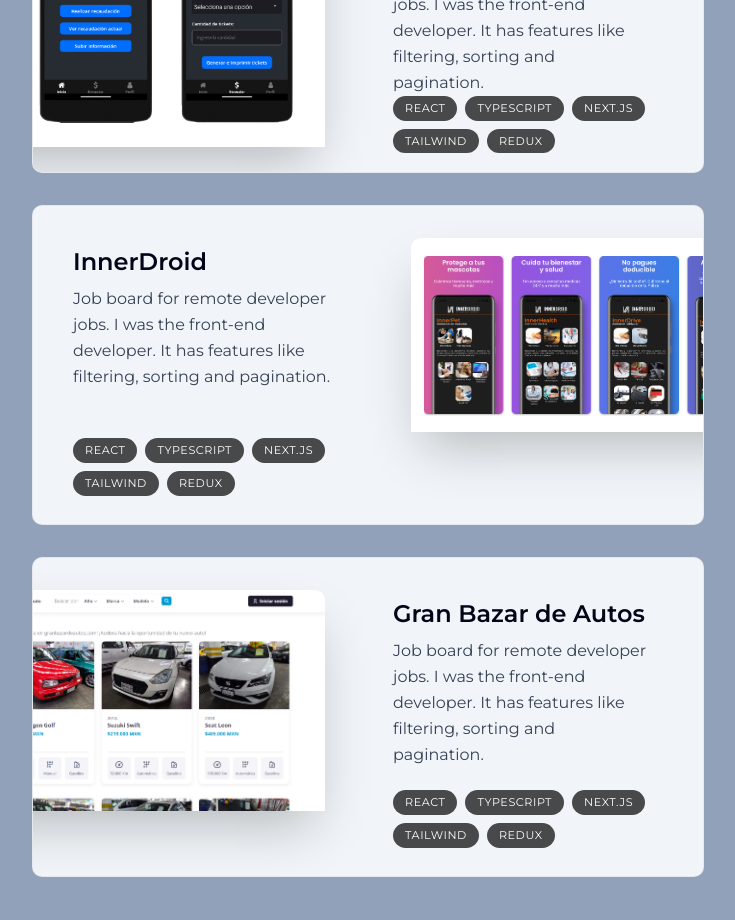
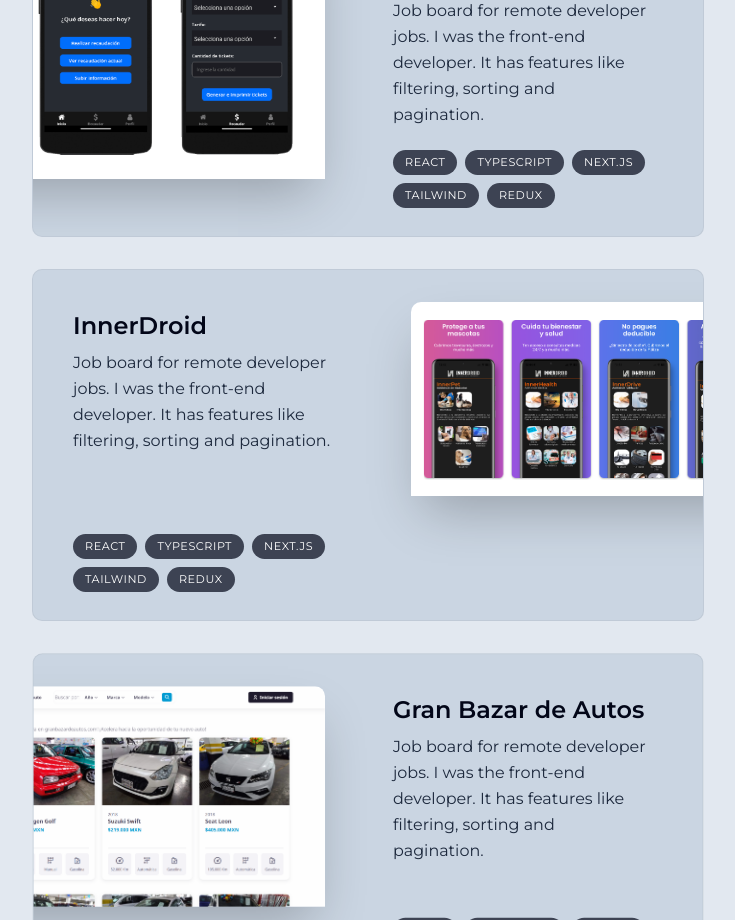
Before and after one commit to justinyamberla/justin-yamberla-portfolio, a Next.js app: page / in a window 1280 px wide. Shown: the part 1880-2800 px from the top of the page, without its empty margins (272-1007 px from the left). Built offline with nearby package versions, Linux system fonts and the light colour scheme.

Commit message:
Changes
bg-white/80 for blur on header

```diff
--- a/app/layout.tsx
+++ b/app/layout.tsx
@@ -16,9 +16,9 @@
 
 export default function RootLayout({children,}: Readonly<{ children: React.ReactNode; }>) {
   return (
-    <html lang="en" suppressHydrationWarning>
+    <html lang="en" suppressHydrationWarning className="!scroll-smooth">
       <body
-        className={`${montserrat.className} bg-slate-400 text-slate-950 relative pt-28 sm:pt-36 dark:bg-slate-950 dark:text-slate-50 dark:text-opacity-100`}
+        className={`${montserrat.className} bg-slate-200 text-slate-950 relative pt-28 sm:pt-36 dark:bg-slate-950 dark:text-slate-50 dark:text-opacity-100`}
       >
       <div className="bg-[#fbe2e3] absolute top-[-6rem] -z-10 right-[11rem] h-[31.25rem] w-[31.25rem] rounded-full blur-[10rem] sm:w-[68.75rem] dark:bg-[#083B38FF]"></div>
       <div className="bg-[#dbd7fb] absolute top-[-1rem] -z-10 left-[-35rem] h-[31.25rem] w-[50rem] rounded-full blur-[10rem] sm:w-[68.75rem] md:left-[-33rem] lg:left-[-28rem] xl:left-[-15rem] 2xl:left-[-5rem] dark:bg-[#271534FF]"></div>
--- a/components/header.tsx
+++ b/components/header.tsx
@@ -9,7 +9,7 @@
     return (
         <header className="z-[999] relative">
             <motion.div
-                className="fixed top-0 left-1/2 h-[4.5rem] w-full rounded-none border border-black/10 border-opacity-40 bg-white bg-opacity-80 shadow-lg shadow-black/[0.03] backdrop-blur-[0.5rem] sm:top-6 sm:h-[3.25rem] sm:w-[36rem] sm:rounded-full dark:bg-slate-950 dark:border-teal-300/10 dark:bg-opacity-25"
+                className="fixed top-0 left-1/2 h-[4.5rem] w-full rounded-none border border-slate-950/10 border-opacity-40 bg-white/70 shadow-lg shadow-black/[0.03] backdrop-blur-[0.5rem] sm:top-6 sm:h-[3.25rem] sm:w-[36rem] sm:rounded-full dark:bg-slate-950 dark:border-teal-300/10 dark:bg-opacity-25"
                 initial={{ y: -100, x: "-50%", opacity: 0 }}
                 animate={{ y: 0, x: "-50%", opacity: 1 }}
             ></motion.div>
--- a/components/intro.tsx
+++ b/components/intro.tsx
@@ -10,7 +10,7 @@
 
 export default function Intro() {
     return(
-        <section className="mb-28 max-w-[50rem] text-center sm:mb-0 scroll-mt-[100rem]">
+        <section id="home" className="mb-28 max-w-[50rem] text-center sm:mb-0 scroll-mt-[100rem]">
             <div className="flex items-center justify-center">
                 <div className="relative">
                     <motion.div
--- a/components/project.tsx
+++ b/components/project.tsx
@@ -7,35 +7,35 @@
 
 type ProjectProps = (typeof projectsData)[number];
 
-export default function Project({
-                                    title,
-                                    description,
-                                    tags,
-                                    imageUrl,
-                                }: ProjectProps) {
-    /*const ref = useRef<HTMLDivElement>(null);
+export default function Project({ title, description, tags, imageUrl }: ProjectProps) {
+
+    const ref = useRef<HTMLDivElement>(null);
     const { scrollYProgress } = useScroll({
         target: ref,
         offset: ["0 1", "1.33 1"],
     });
-    const scaleProgess = useTransform(scrollYProgress, [0, 1], [0.8, 1]);
-    const opacityProgess = useTransform(scrollYProgress, [0, 1], [0.6, 1]);*/
+    const scaleProgress = useTransform(scrollYProgress, [0, 1], [0.8, 1]);
+    const opacityProgress = useTransform(scrollYProgress,  [0, 1], [0.6, 1]);
 
     return (
-        <div
-
+        <motion.div
+            ref={ref}
+            style={{
+                scale: scaleProgress,
+                opacity: opacityProgress
+            }}
             className="group mb-3 sm:mb-8 last:mb-0"
         >
-            <section className="bg-slate-100 max-w-[42rem] border border-black/5 rounded-lg overflow-hidden sm:pr-8 relative sm:h-[20rem] hover:bg-slate-200 transition sm:group-even:pl-8 dark:text-white dark:bg-slate-800 dark:hover:bg-slate-700">
+            <section className="bg-slate-300 max-w-[42rem] border border-black/5 rounded-lg overflow-hidden sm:pr-8 relative sm:h-[22rem] hover:bg-slate-100 transition sm:group-even:pl-8 dark:text-white dark:bg-slate-800 dark:hover:bg-slate-700">
                 <div className="pt-4 pb-7 px-5 sm:pl-10 sm:pr-2 sm:pt-10 sm:max-w-[50%] flex flex-col h-full sm:group-even:ml-[18rem]">
                     <h3 className="text-2xl font-semibold">{title}</h3>
-                    <p className="mt-2 leading-relaxed text-gray-700 dark:text-white/70">
+                    <p className="mt-2 leading-relaxed text-slate-800 dark:text-slate-100/70">
                         {description}
                     </p>
                     <ul className="flex flex-wrap mt-4 gap-2 sm:mt-auto">
                         {tags.map((tag, index) => (
                             <li
-                                className="bg-black/[0.7] px-3 py-1 text-[0.7rem] uppercase tracking-wider text-white rounded-full dark:text-white/70"
+                                className="bg-slate-950/70 dark:bg-slate-950/80 px-3 py-1 text-[0.7rem] uppercase tracking-wider text-white rounded-full dark:text-white/70"
                                 key={index}
                             >
                                 {tag}
@@ -48,9 +48,19 @@
                     src={imageUrl}
                     alt="Project I worked on"
                     quality={95}
-                    className="absolute hidden sm:block top-8 -right-40 w-[28.25rem] rounded-t-lg shadow-2xl transition group-hover:scale-[1.04] group-hover:-translate-x-3 group-hover:translate-y-3 group-hover:-rotate-2 group-even:group-hover:translate-x-3 group-even:group-hover:translate-y-3 group-even:group-hover:rotate-2 group-even:right-[initial] group-even:-left-40"
+                    className="absolute hidden sm:block top-8 -right-40 w-[28.25rem] rounded-t-lg shadow-2xl transition
+                    group-hover:scale-[1.04]
+                    group-hover:-translate-x-3
+                    group-hover:translate-y-3
+                    group-hover:-rotate-2
+                    group-even:group-hover:translate-x-3
+                    group-even:group-hover:translate-y-3
+                    group-even:group-hover:rotate-2
+                    group-even:right-[initial]
+                    group-even:-left-40
+                    "
                 />
             </section>
-        </div>
+        </motion.div>
     );
 }
--- a/components/projects.tsx
+++ b/components/projects.tsx
@@ -11,7 +11,7 @@
 
     return (
         <section id="projects" className="scroll-mt-28 mb-28">
-            <SectionHeading>My projects</SectionHeading>
+            <SectionHeading>Mis últimos proyectos</SectionHeading>
             <div>
                 {projectsData.map((project, index) => (
                     <React.Fragment key={index}>
```
